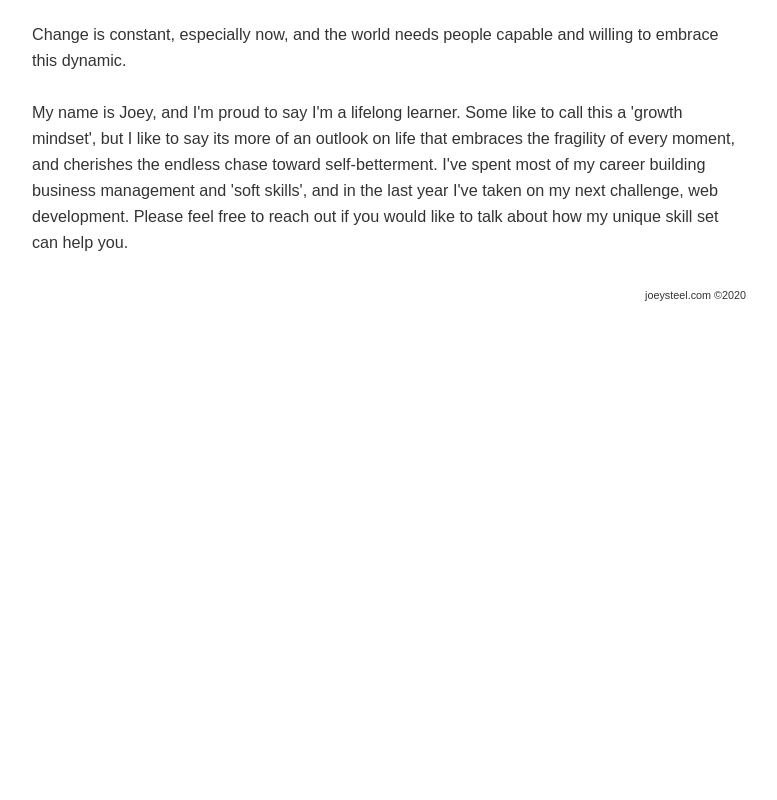
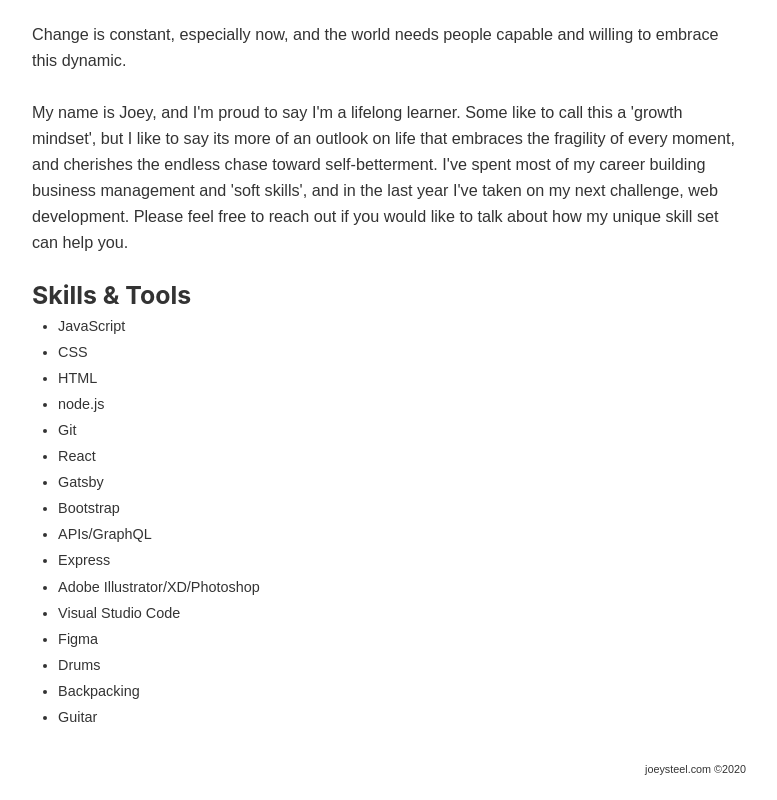
Before and after one commit to SteelMasterJ/joeysteel2020portfolio, a Gatsby site: page /about in a window 1280 px wide. Shown: the part 681-1481 px from the top of the page, without its empty margins (251-1028 px from the left). Before the commit the page ends 1007 px from the top, so only its background shows below. Built offline with nearby package versions, Linux system fonts and the light colour scheme; Gatsby itself is replaced by a stand-in of ours.

Commit message:
About Page Content Additions

```diff
--- a/src/pages/about.js
+++ b/src/pages/about.js
@@ -22,6 +22,25 @@ const About = () => {
             <h1>Joseph Walker Steel IV</h1>
             <p>Change is constant, especially now, and the world needs people capable and willing to embrace this dynamic.</p>
             <p>My name is Joey, and I'm proud to say I'm a lifelong learner. Some like to call this a 'growth mindset', but I like to say its more of an outlook on life that embraces the fragility of every moment, and cherishes the endless chase toward self-betterment. I've spent most of my career building business management and 'soft skills', and in the last year I've taken on my next challenge, web development. Please feel free to reach out if you would like to talk about how my unique skill set can help you.</p>
+            <h3 style={{marginBottom: ".2rem"}}>Skills & Tools</h3>
+            <ul>
+                <li className="skills-li">JavaScript</li>
+                <li className="skills-li">CSS</li>
+                <li className="skills-li">HTML</li>
+                <li className="skills-li">node.js</li>
+                <li className="skills-li">Git</li>
+                <li className="skills-li">React</li>
+                <li className="skills-li">Gatsby</li>
+                <li className="skills-li">Bootstrap</li>
+                <li className="skills-li">APIs/GraphQL</li>
+                <li className="skills-li">Express</li>
+                <li className="skills-li">Adobe Illustrator/XD/Photoshop</li>
+                <li className="skills-li">Visual Studio Code</li>
+                <li className="skills-li">Figma</li>
+                <li className="skills-li">Drums</li>
+                <li className="skills-li">Backpacking</li>
+                <li className="skills-li">Guitar</li>
+            </ul>
         </Layout>
     )
 }
--- a/src/styles/index.scss
+++ b/src/styles/index.scss
@@ -677,3 +677,10 @@ html {
       border: 5px solid black;
       margin-bottom: 2rem;
   }
+
+  .skills-li {
+      font-size: .80rem;
+      margin-bottom: .0005rem;
+      margin-top: 0;
+      text-decoration: none;
+  }
```
